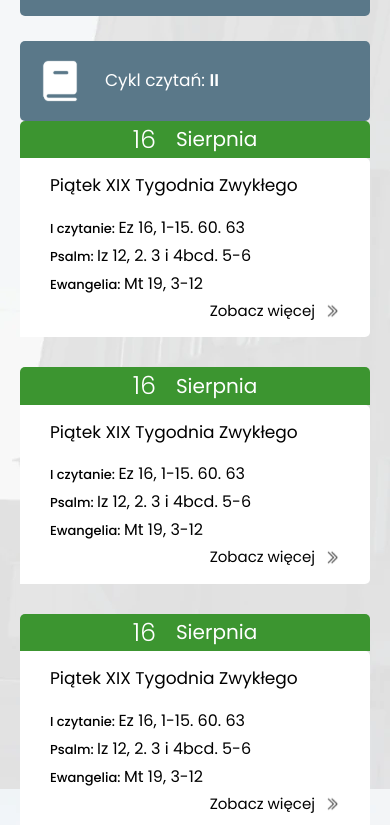
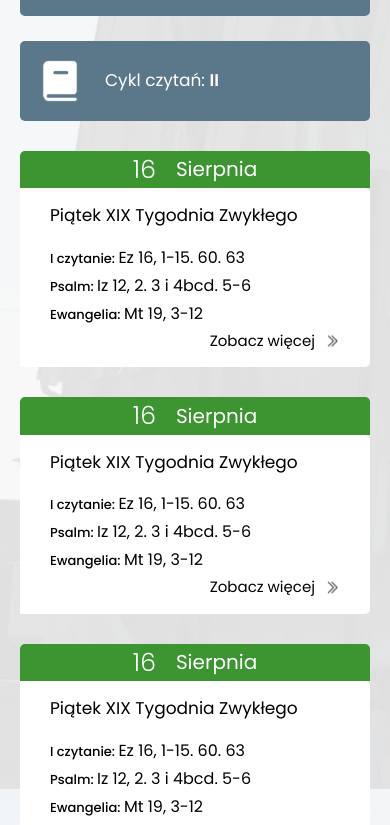
Before and after one commit to JcobV01/stronaPNSNMPwP, a Next.js app: page / in a window 390 px wide. Shown: the part 3055-3880 px from the top of the page. Built offline with nearby package versions, Linux system fonts and the light colour scheme.

Commit message:
kalendarz liturgiczny marginesy -3

```diff
--- a/components/home/kalendarz/Kalendarz.jsx
+++ b/components/home/kalendarz/Kalendarz.jsx
@@ -28,7 +28,7 @@ const Kalendarz = () => {
         </div>
       </article>
 
-      <article className='flex flex-col gap-[30px]'>
+      <article className='flex flex-col gap-[30px] sm:mt-[30px]'>
         <DayCard/>
         <DayCard/>
         <DayCard/>
```
